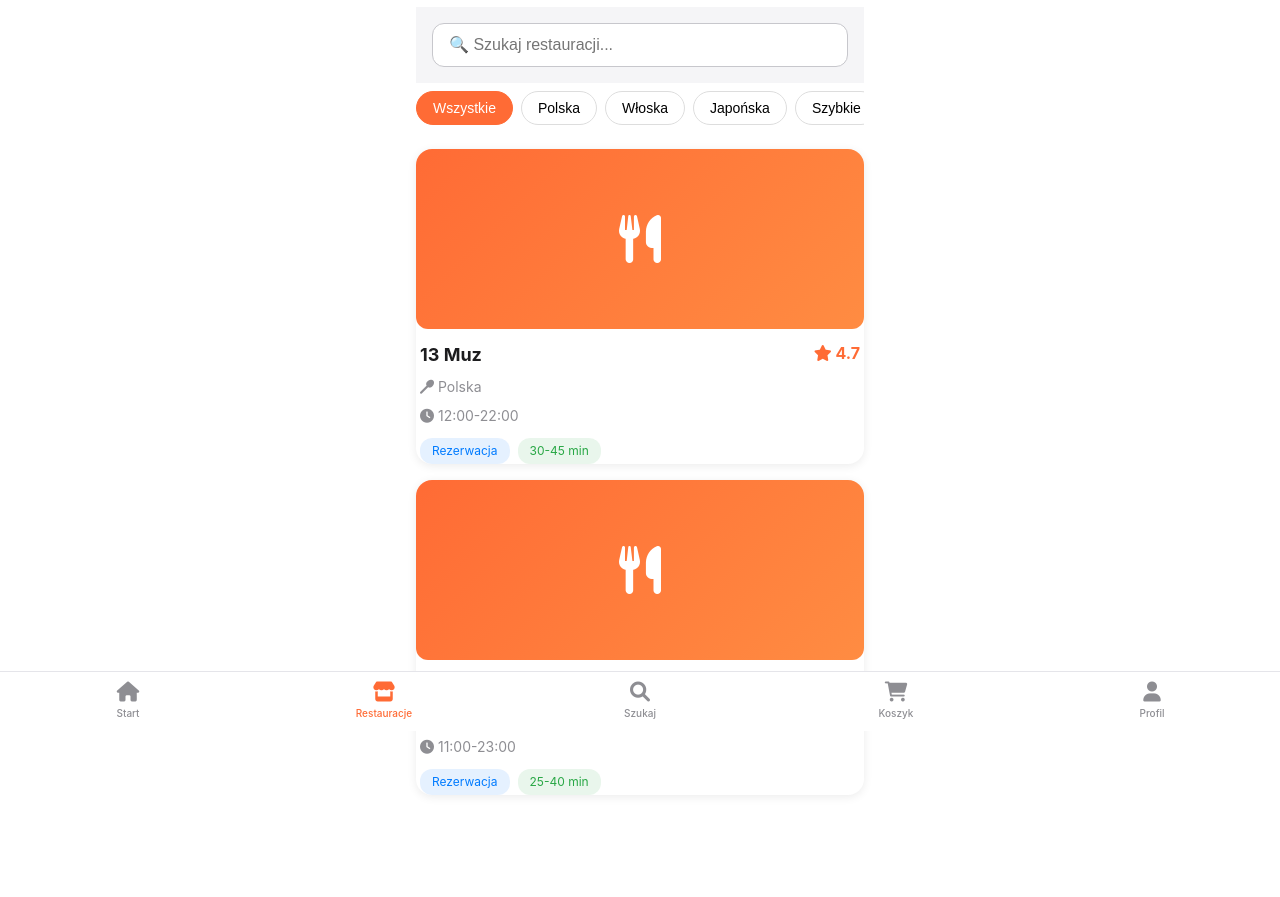
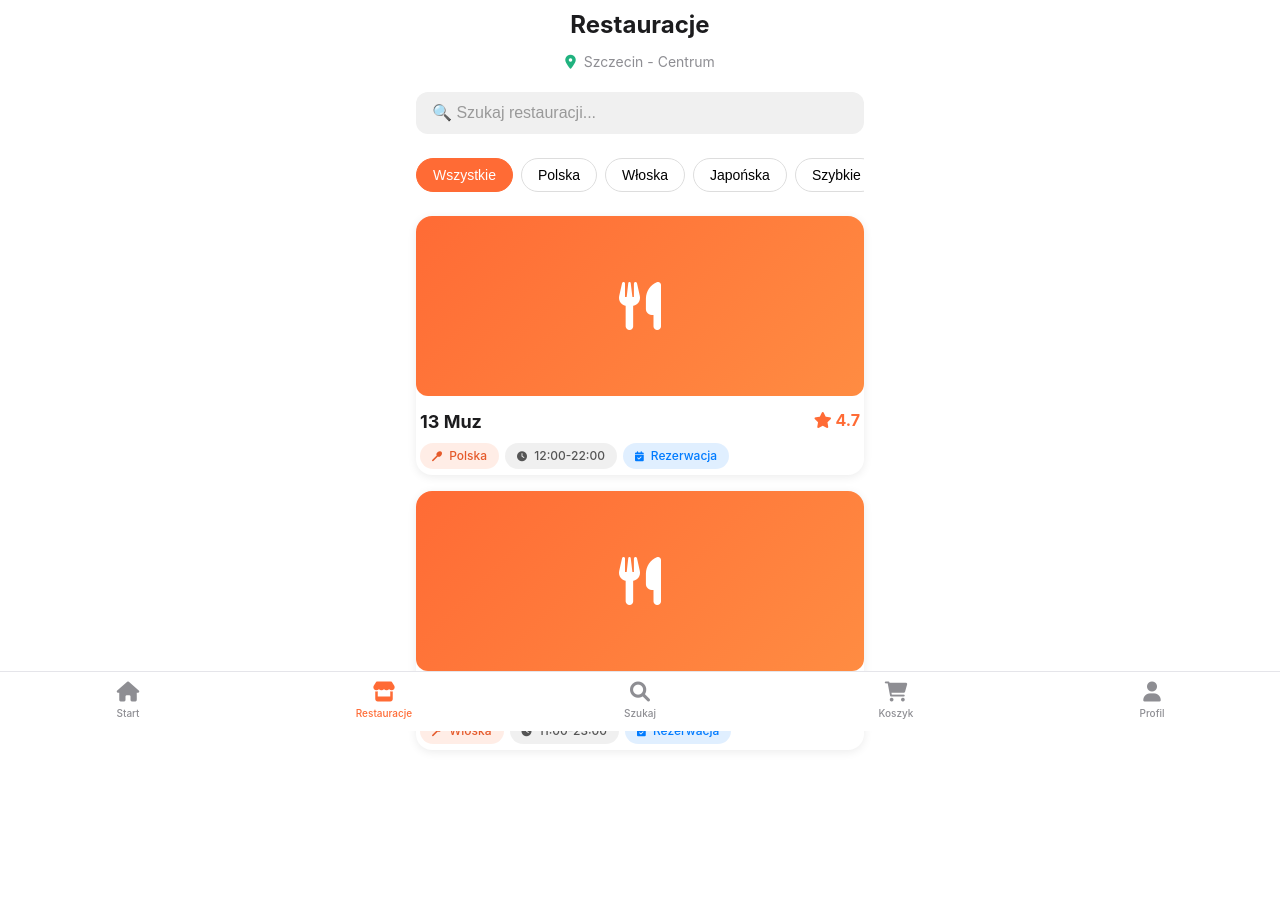
Before and after one commit to hamorii123/Pasibrzuch, a Flask app: page /client/restaurants in a window 1280 px wide. Shown: the part 69-966 px from the top of the page. After the commit the page ends 813 px from the top, so only its background shows below. Run offline with Flask 3, Linux system fonts and the light colour scheme; a user stored in the database is signed in; data comes from the database, SQL or seed files in the repository.

Commit message:
Poprawiłem trochę ekran wyboru restauracji

```diff
--- a/pasibrzuch/templates/client/restaurants_mobile.html
+++ b/pasibrzuch/templates/client/restaurants_mobile.html
@@ -6,9 +6,25 @@
 .search-container {
     position: sticky;
     top: 60px;
-    background: var(--light-gray);
-    padding: 16px;
+    background: transparent;
+    padding: 0 0 16px 0;
     z-index: 10;
+}
+
+.search-container .form-control {
+    background: #f0f0f0;
+    border: none;
+    color: #333;
+}
+
+.search-container .form-control::placeholder {
+    color: #999;
+}
+
+.search-container .form-control:focus {
+    background: #f0f0f0;
+    outline: none;
+    box-shadow: none;
 }
 
 .filters {
@@ -65,10 +81,56 @@
     font-weight: 600;
     box-shadow: 0 2px 4px rgba(0,0,0,0.1);
 }
+
+body {
+    background-color: white !important;
+}
+
+/* Tagi / badge dla restauracji */
+.restaurant-tag {
+    display: inline-block;
+    padding: 4px 12px;
+    border-radius: 20px;
+    font-size: 12px;
+    font-weight: 500;
+    margin-right: 6px;
+    margin-bottom: 6px;
+}
+
+.tag-cuisine {
+    background: rgba(255,107,53,0.12);
+    color: #E55A2B;
+}
+
+.tag-hours {
+    background: rgba(128,128,128,0.12);
+    color: #555;
+}
+
+.tag-reservation {
+    background: rgba(0,123,255,0.12);
+    color: #007bff;
+}
+
+/* Kontener na tagi */
+.restaurant-tags {
+    display: flex;
+    flex-wrap: wrap;
+    margin-top: 8px;
+}
 {% endblock %}
 
 {% block content %}
 <div class="mobile-container">
+<!-- Nagłówek wyśrodkowany -->
+<div style="margin-bottom: 20px; text-align: center;">
+    <h1 style="font-size: 24px; font-weight: 700; margin: 0 0 8px 0; color: var(--dark);">Restauracje</h1>
+    <div style="display: flex; align-items: center; justify-content: center; gap: 8px; color: var(--gray); font-size: 14px;">
+        <i class="fas fa-map-marker-alt" style="color: #20b27f; font-size: 14px;"></i>
+        <span>Szczecin - Centrum</span>
+    </div>
+</div>
+
     <!-- Search Bar -->
     <div class="search-container">
         <div class="form-group" style="margin-bottom: 0;">
@@ -108,28 +170,19 @@
                         <i class="fas fa-star"></i> {{ restaurant.rating }}
                     </div>
                 </div>
-
-                <div style="color: var(--gray); font-size: 14px; margin-bottom: 8px;">
-                    <i class="fas fa-utensil-spoon"></i> {{ restaurant.cuisine }}
-                </div>
-
-                <div style="color: var(--gray); font-size: 14px; margin-bottom: 12px;">
-                    <i class="fas fa-clock"></i> {{ restaurant.opening_hours }}
-                </div>
-
-                <div style="display: flex; gap: 8px;">
-                    {% if restaurant.reservation %}
-                    <span style="background: rgba(0,123,255,0.1); color: #007bff; padding: 4px 12px; border-radius: 12px; font-size: 12px;">
-                        Rezerwacja
-                    </span>
-                    {% endif %}
-
-                    {% if restaurant.delivery %}
-                    <span style="background: rgba(40,167,69,0.1); color: #28a745; padding: 4px 12px; border-radius: 12px; font-size: 12px;">
-                        {{ restaurant.delivery_time }}
-                    </span>
-                    {% endif %}
-                </div>
+                <div class="restaurant-tags">
+    <span class="restaurant-tag tag-cuisine">
+        <i class="fas fa-utensil-spoon" style="margin-right: 4px; font-size: 10px;"></i> {{ restaurant.cuisine }}
+    </span>
+    <span class="restaurant-tag tag-hours">
+        <i class="fas fa-clock" style="margin-right: 4px; font-size: 10px;"></i> {{ restaurant.opening_hours }}
+    </span>
+    {% if restaurant.reservation %}
+    <span class="restaurant-tag tag-reservation">
+        <i class="fas fa-calendar-check" style="margin-right: 4px; font-size: 10px;"></i> Rezerwacja
+    </span>
+    {% endif %}
+</div>
             </div>
         </a>
         {% endfor %}
```
